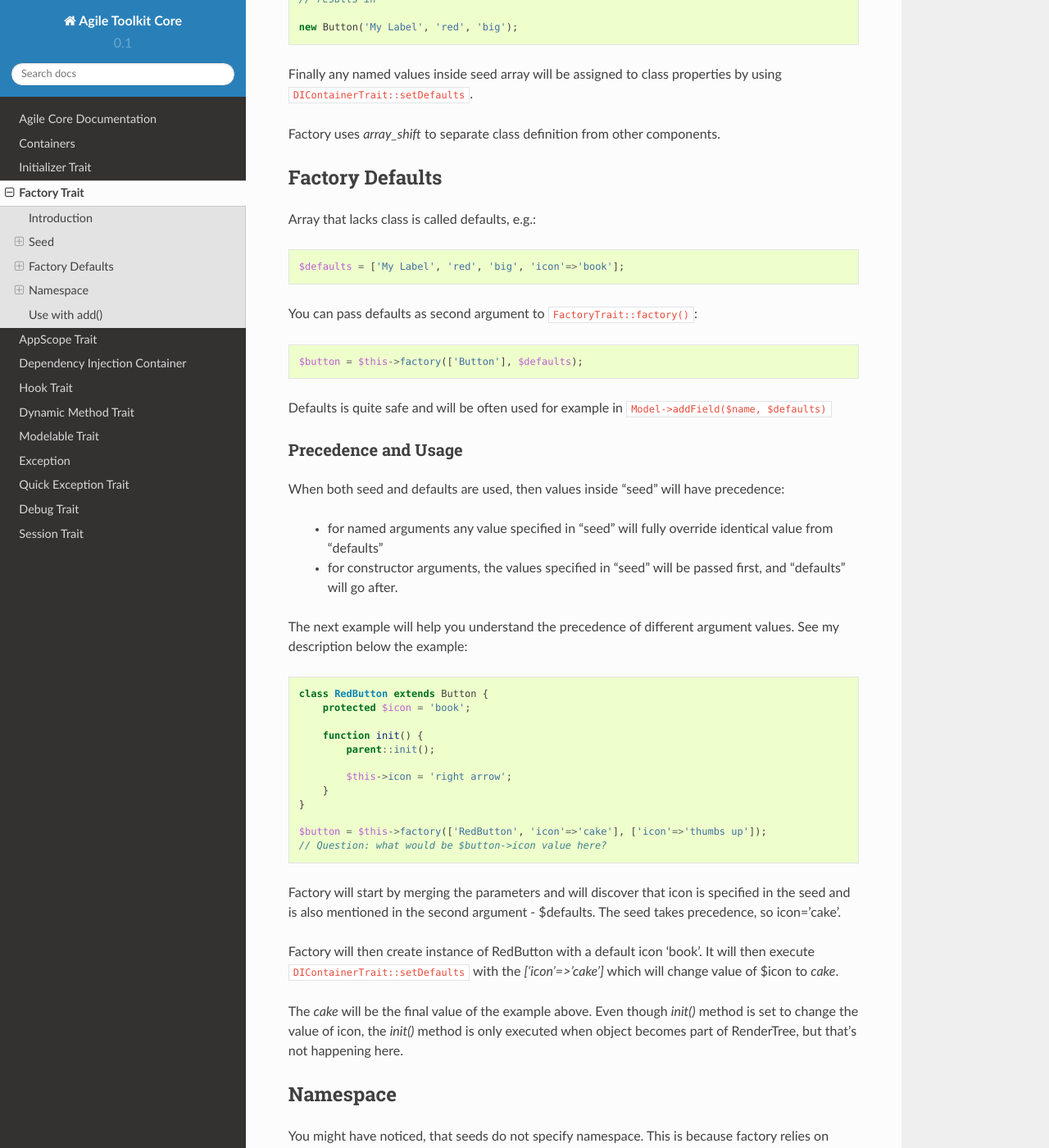
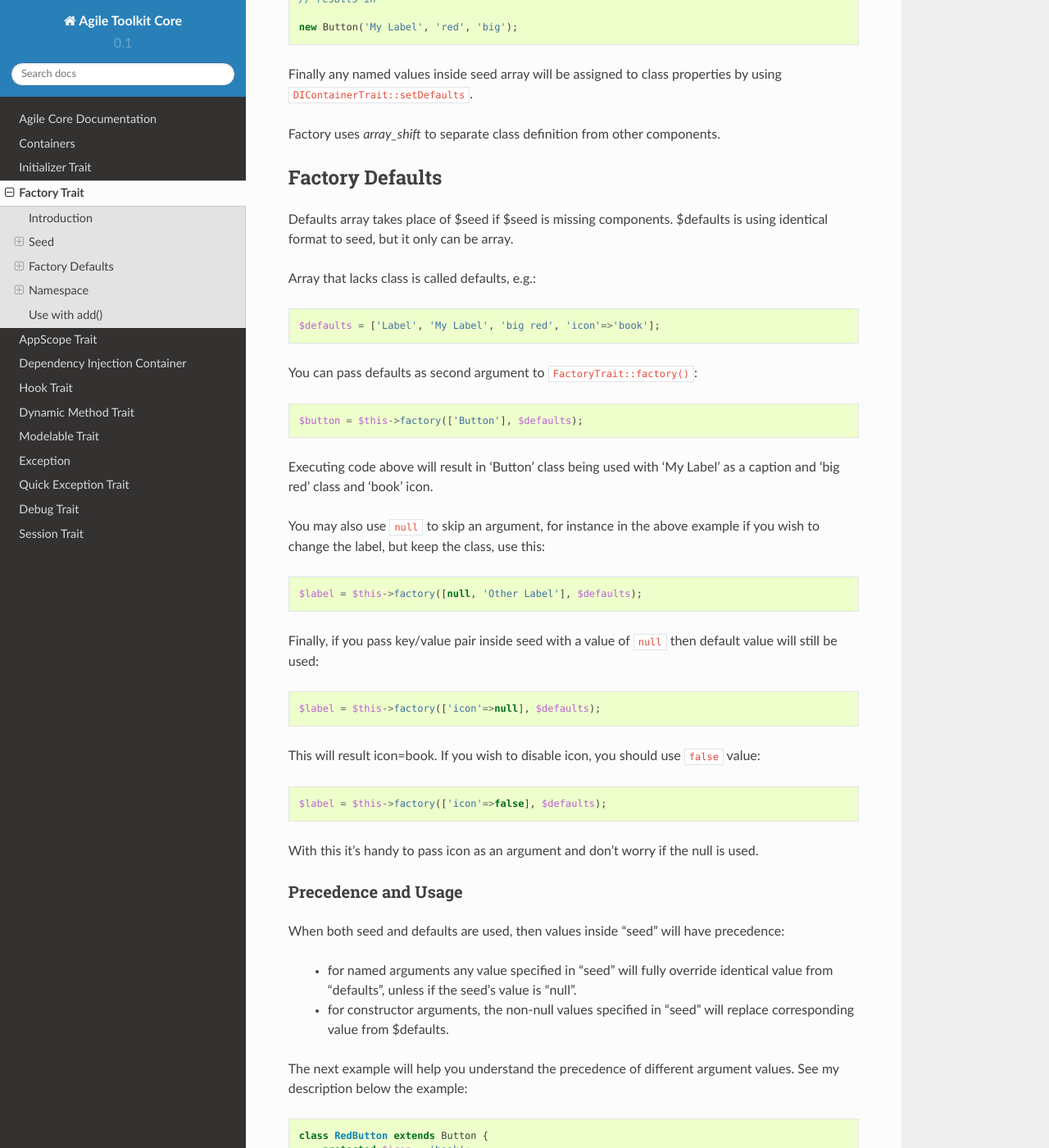
Before and after one commit to atk4/core, a Sphinx documentation site: the page built from docs/factory.rst, in a window 1280 px wide and 1400 px high, scrolled down 1485 px. Shown: the whole window at 82% size. Built offline with Sphinx 7.4.7 and the Read the Docs theme 2.0.0, drawn with Linux system fonts in a browser that asks for light colours; cross-references to code outside the pages are shown as plain code.

Commit message:
Improve merging consistency for non-key arguments in factory() (#58)
* Improve argument merging by factory()

* update documentation accordingly

* bugfix with null values

* Apply fixes from StyleCI

* permit empty seed,

* class must be specified in seed or defaults

* Apply fixes from StyleCI

```diff
--- a/docs/factory.rst
+++ b/docs/factory.rst
@@ -65,23 +65,45 @@ Factory uses `array_shift` to separate class definition from other components.
 Factory Defaults
 ================
 
+Defaults array takes place of $seed if $seed is missing components. $defaults is
+using identical format to seed, but it only can be array.
+
 Array that lacks class is called defaults, e.g.::
 
-    $defaults = ['My Label', 'red', 'big', 'icon'=>'book'];
+    $defaults = ['Label', 'My Label', 'big red', 'icon'=>'book'];
 
 You can pass defaults as second argument to :php:meth:`FactoryTrait::factory()`::
 
     $button = $this->factory(['Button'], $defaults);
 
-Defaults is quite safe and will be often used for example in ``Model->addField($name, $defaults)``
+Executing code above will result in 'Button' class being used with 'My Label' as a caption
+and 'big red' class and 'book' icon.
+
+You may also use ``null`` to skip an argument, for instance in the above example if you wish
+to change the label, but keep the class, use this::
+
+    $label = $this->factory([null, 'Other Label'], $defaults);
+
+Finally, if you pass key/value pair inside seed with a value of ``null`` then default value
+will still be used::
+
+    $label = $this->factory(['icon'=>null], $defaults);
+
+This will result icon=book. If you wish to disable icon, you should use ``false`` value::
+
+    $label = $this->factory(['icon'=>false], $defaults);
+
+With this it's handy to pass icon as an argument and don't worry if the null is used.
 
 Precedence and Usage
 --------------------
 
 When both seed and defaults are used, then values inside "seed" will have precedence:
 
- - for named arguments any value specified in "seed" will fully override identical value from "defaults"
- - for constructor arguments, the values specified in "seed" will be passed first, and "defaults" will go after.
+ - for named arguments any value specified in "seed" will fully override identical value from "defaults",
+   unless if the seed's value is "null".
+ - for constructor arguments, the non-null values specified in "seed" will replace corresponding
+   value from $defaults.
 
 The next example will help you understand the precedence of different argument values. See my description below
 the example::
```
Also changed, not shown: 2 other files.
